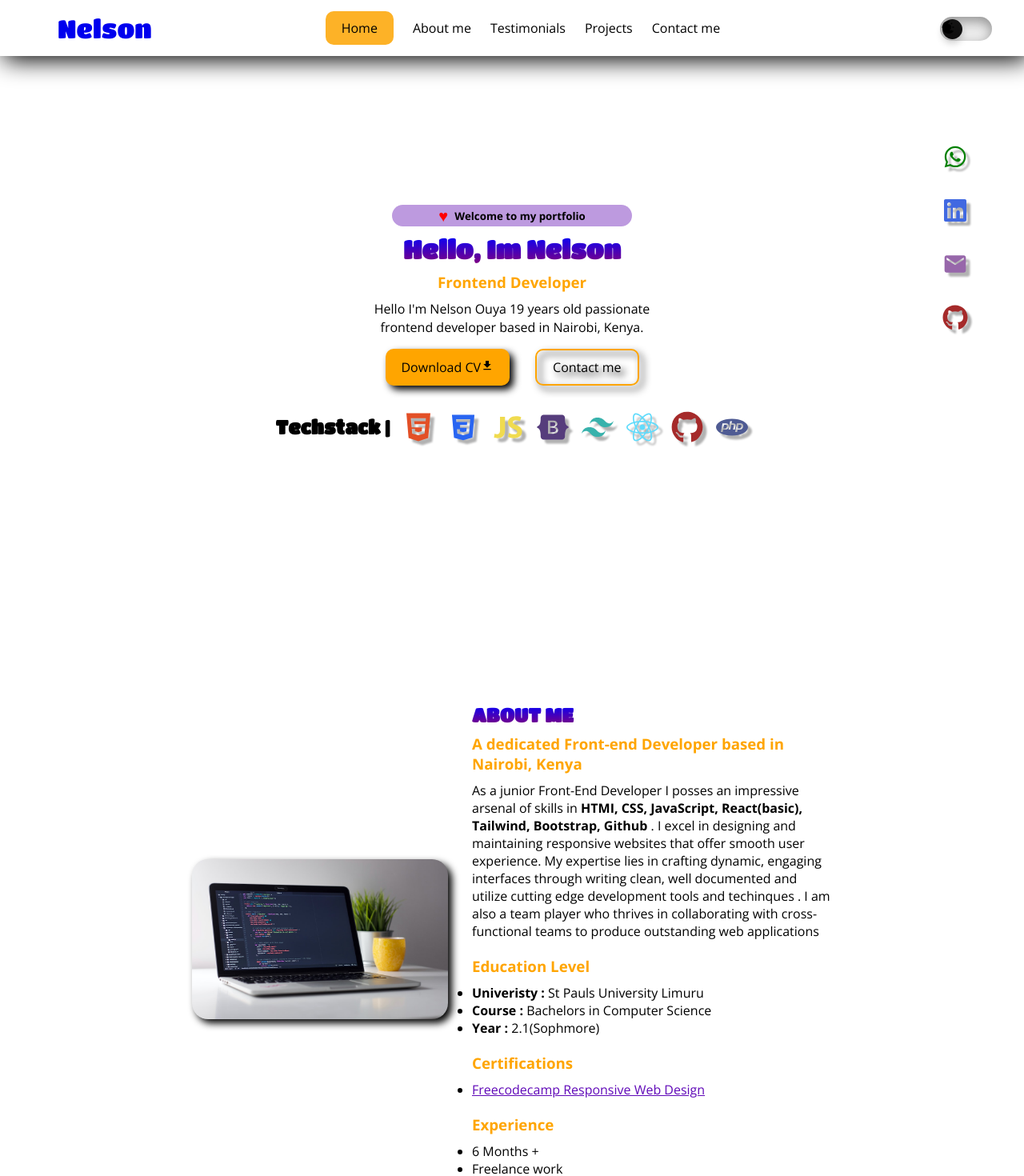
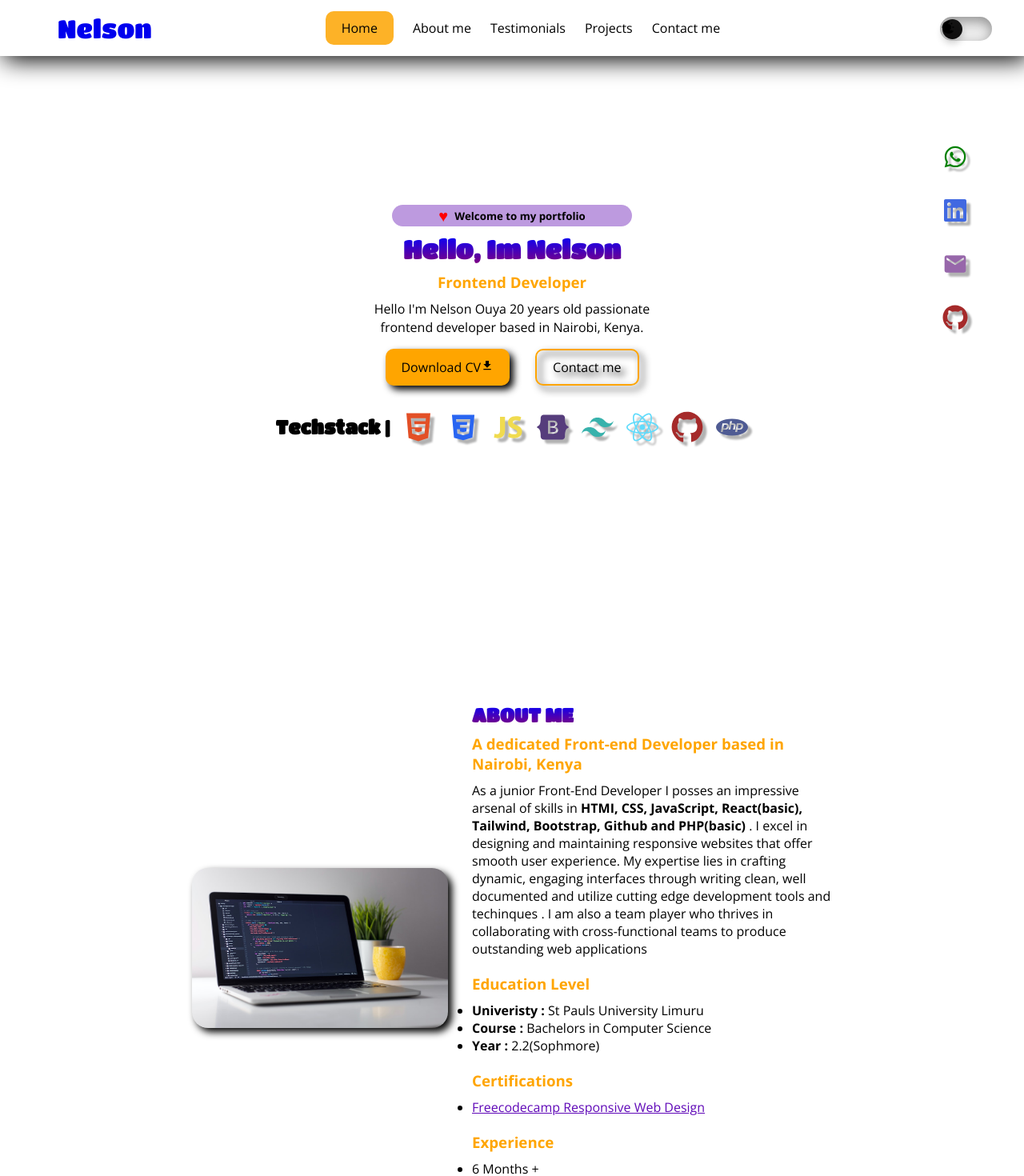
Before and after one commit to Nelson2023-2024/Portifolio, a React (Vite) app: page /#/ in a window 1280 px wide. Shown: the top 1470 px of the page at 80% size. Built offline with nearby package versions, Linux system fonts and the light colour scheme.

Commit message:
Changed my Age on the hero section to 20 and added php on the about section

```diff
--- a/src/Components/About.jsx
+++ b/src/Components/About.jsx
@@ -13,14 +13,14 @@ function About() {
           <div className='about__data' data-aos="fade-down">
             <h2>ABOUT ME</h2>
             <h3>A dedicated Front-end Developer based in Nairobi, Kenya</h3>
-            <p>As a junior Front-End Developer I posses an impressive arsenal of skills in <strong> HTMI, CSS, JavaScript, React(basic), Tailwind, Bootstrap, Github </strong>. I excel in designing and maintaining responsive websites that offer smooth user experience. My expertise lies in crafting dynamic, engaging interfaces through writing clean, well documented and utilize cutting edge development tools and techinques . I am also a team player who thrives in collaborating with cross-functional teams to produce outstanding web applications</p>
+            <p>As a junior Front-End Developer I posses an impressive arsenal of skills in <strong> HTMI, CSS, JavaScript, React(basic), Tailwind, Bootstrap, Github and PHP(basic) </strong>. I excel in designing and maintaining responsive websites that offer smooth user experience. My expertise lies in crafting dynamic, engaging interfaces through writing clean, well documented and utilize cutting edge development tools and techinques . I am also a team player who thrives in collaborating with cross-functional teams to produce outstanding web applications</p>
 
             <div className="education">
             <h3>Education Level</h3>
             <ul>
               <li><p><strong>Univeristy :</strong>  St Pauls University Limuru</p></li>
               <li><p><strong>Course :</strong> Bachelors in Computer Science</p></li>
-              <li><p><strong>Year : </strong>2.1(Sophmore)</p></li>
+              <li><p><strong>Year : </strong>2.2(Sophmore)</p></li>
             </ul>
           </div>
           <div className="certifications">
--- a/src/Components/Hero.jsx
+++ b/src/Components/Hero.jsx
@@ -43,7 +43,7 @@ function Hero() {
           <h5 data-aos="fade-down"> <span>&hearts;</span>Welcome to my portfolio</h5>
           <h1 data-aos="fade-down">Hello, Im Nelson</h1>
           <h3 data-aos="fade-down">Frontend Developer</h3>
-          <p data-aos="fade-down">Hello I'm Nelson Ouya 19 years old passionate frontend developer based in Nairobi, Kenya.</p>
+          <p data-aos="fade-down">Hello I'm Nelson Ouya 20 years old passionate frontend developer based in Nairobi, Kenya.</p>
         <div className="hero__buttons">
           <a onClick={() =>{downloadFileAtURL(PDF_FILE_URL)} } data-aos-duration="300" data-aos="fade-right">Download CV <span><MdDownload /></span></a>
          <Link to={'/contact'} data-aos-duration="300" data-aos="fade-left">Contact me</Link>
```
Also changed, not shown: 1 other file (tests, documents, lock files or other folders).
